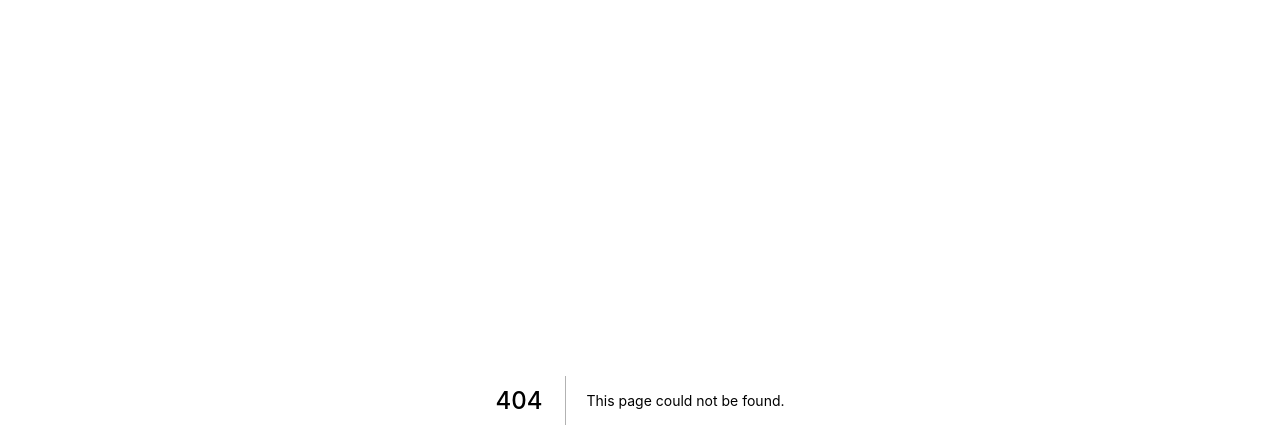
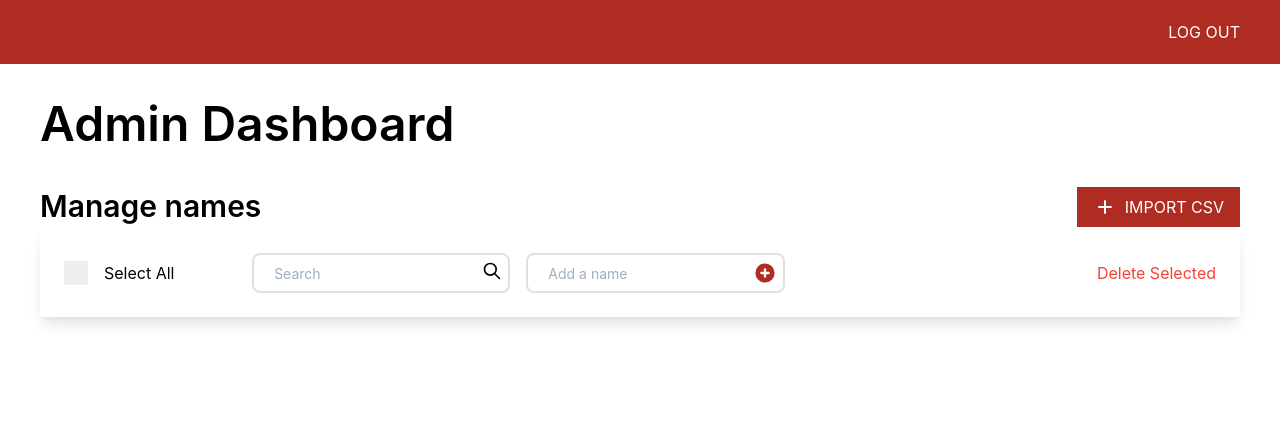
Before and after one commit to tukangdev/raffle-system, a Next.js app: page /admin in a window 1280 px wide. Before the commit this address had no page. Shown: the top 448 px of the page. Built offline with nearby package versions, Linux system fonts and the light colour scheme.

Commit message:
Admin page WIP

```diff
--- /dev/null
+++ b/components/checkbox-input.tsx
@@ -0,0 +1,15 @@
+import React from "react";
+
+const CheckboxInput = () => (
+  <div className="relative h-6 w-6">
+    <label className="checkbox-container block relative cursor-pointer select-none">
+      <input
+        type="checkbox"
+        className="absolute opacity-0 cursor-pointer h-0 w-0"
+      />
+      <span className="checkmark absolute top-0 left-0 h-6 w-6 bg-grey-200 hover:bg-grey-300"></span>
+    </label>
+  </div>
+);
+
+export default CheckboxInput;
--- /dev/null
+++ b/components/column.tsx
@@ -0,0 +1,24 @@
+import React from "react";
+
+const Column = ({
+  children,
+  title,
+  action,
+}: {
+  children: React.ReactNode;
+  title: string;
+  action?: React.ReactElement;
+}) => {
+  return (
+    <div className="w-full">
+      <div className="flex flex-row justify-between items-center">
+        <h2 className="text-3xl font-semibold">{title}</h2>
+        {action}
+      </div>
+
+      {children}
+    </div>
+  );
+};
+
+export default Column;
--- /dev/null
+++ b/components/nav.tsx
@@ -0,0 +1,11 @@
+import React from "react";
+
+const Nav = () => (
+  <nav className="w-full h-16 bg-primary">
+    <div className="flex flex-row justify-end items-center lg:container mx-auto h-full">
+      <a className="text-white">LOG OUT</a>
+    </div>
+  </nav>
+);
+
+export default Nav;
--- /dev/null
+++ b/components/search-input.tsx
@@ -0,0 +1,30 @@
+import React from "react";
+
+const SearchInput = ({ className }: { className?: string }) => (
+  <div className={`relative text-gray-600 ${className}`}>
+    <input
+      className="border-2 border-grey-300 bg-white h-10 px-5 pr-16 rounded-lg text-sm focus:outline-none w-full"
+      type="search"
+      name="search"
+      placeholder="Search"
+    />
+    <button type="submit" className="absolute right-0 top-0 mt-2 mr-2">
+      <svg
+        className="h-5 w-5"
+        xmlns="http://www.w3.org/2000/svg"
+        fill="none"
+        viewBox="0 0 24 24"
+        stroke="currentColor"
+      >
+        <path
+          strokeLinecap="round"
+          strokeLinejoin="round"
+          strokeWidth={2}
+          d="M21 21l-6-6m2-5a7 7 0 11-14 0 7 7 0 0114 0z"
+        />
+      </svg>
+    </button>
+  </div>
+);
+
+export default SearchInput;
--- /dev/null
+++ b/components/text-input.tsx
@@ -0,0 +1,23 @@
+import React, { ReactElement } from "react";
+
+const TextInput = ({
+  className,
+  rightIcon,
+  placeholder,
+}: {
+  className?: string;
+  rightIcon?: ReactElement;
+  placeholder?: string;
+}) => (
+  <div className={`relative text-gray-600 ${className}`}>
+    <input
+      placeholder={placeholder}
+      className="border-2 border-grey-300 bg-white h-10 px-5 pr-16 rounded-lg text-sm focus:outline-none w-full"
+    />
+    <button type="submit" className="absolute right-0 top-0 mt-2 mr-2">
+      {rightIcon}
+    </button>
+  </div>
+);
+
+export default TextInput;
--- /dev/null
+++ b/pages/admin.tsx
@@ -0,0 +1,73 @@
+import React from "react";
+import CheckboxInput from "../components/checkbox-input";
+import Column from "../components/column";
+import Nav from "../components/nav";
+import SearchInput from "../components/search-input";
+import TextInput from "../components/text-input";
+
+const Admin = () => {
+  return (
+    <>
+      <Nav />
+      <div className="container mx-auto my-6">
+        <h1 className="text-5xl font-semibold">Admin Dashboard</h1>
+        <div></div>
+        <div className="flex flex-row mt-6">
+          <Column
+            title="Manage names"
+            action={
+              <button className="bg-primary px-4 py-2 text-white">
+                <svg
+                  className="h-6 w-6 float-left mr-2"
+                  xmlns="http://www.w3.org/2000/svg"
+                  fill="none"
+                  viewBox="0 0 24 24"
+                  stroke="currentColor"
+                >
+                  <path
+                    strokeLinecap="round"
+                    strokeLinejoin="round"
+                    strokeWidth={2}
+                    d="M12 6v6m0 0v6m0-6h6m-6 0H6"
+                  />
+                </svg>{" "}
+                IMPORT CSV
+              </button>
+            }
+          >
+            <div className="rounded overflow-hidden shadow-lg p-6 flex flex-row items-center flex-wrap">
+              <div className="flex flex-row items-center flex-grow gap-4 flex-wrap">
+                <div className="flex flex-row gap-4 lg:w-1/6">
+                  <CheckboxInput />
+                  <p>Select All</p>
+                </div>
+                <SearchInput className="lg:w-1/4" />
+                <TextInput
+                  placeholder="Add a name"
+                  className="lg:w-1/4"
+                  rightIcon={
+                    <svg
+                      className="h-6 w-6 text-primary"
+                      xmlns="http://www.w3.org/2000/svg"
+                      viewBox="0 0 20 20"
+                      fill="currentColor"
+                    >
+                      <path
+                        fillRule="evenodd"
+                        d="M10 18a8 8 0 100-16 8 8 0 000 16zm1-11a1 1 0 10-2 0v2H7a1 1 0 100 2h2v2a1 1 0 102 0v-2h2a1 1 0 100-2h-2V7z"
+                        clipRule="evenodd"
+                      />
+                    </svg>
+                  }
+                />
+              </div>
+              <p className="text-red-500">Delete Selected</p>
+            </div>
+          </Column>
+        </div>
+      </div>
+    </>
+  );
+};
+
+export default Admin;
--- a/styles/globals.css
+++ b/styles/globals.css
@@ -18,3 +18,96 @@ a {
 * {
   box-sizing: border-box;
 }
+
+.checkbox-container input:checked ~ .checkmark {
+  background-color: #ae2c22;
+}
+
+.checkmark:after {
+  content: "";
+  position: absolute;
+  display: none;
+}
+
+.checkbox-container input:checked ~ .checkmark:after {
+  display: block;
+}
+
+/* Style the checkmark/indicator */
+.checkbox-container .checkmark:after {
+  left: 9px;
+  top: 5px;
+  width: 5px;
+  height: 10px;
+  border: solid white;
+  border-width: 0 3px 3px 0;
+  -webkit-transform: rotate(45deg);
+  -ms-transform: rotate(45deg);
+  transform: rotate(45deg);
+}
+
+.md-input-main {
+  @apply font-sans text-xl w-full;
+  width: 100%;
+  font-size: 1.25rem;
+  font-family: -apple-system, BlinkMacSystemFont, "Segoe UI", Roboto,
+    "Helvetica Neue", Arial, "Noto Sans", sans-serif, "Apple Color Emoji",
+    "Segoe UI Emoji", "Segoe UI Symbol", "Noto Color Emoji";
+}
+.md-input-box {
+  @apply relative;
+  position: relative;
+}
+.md-input {
+  @apply w-full;
+  width: 100%;
+  outline: none;
+  height: 50px;
+}
+.md-label {
+  @apply absolute pointer-events-none block;
+  display: block;
+  position: absolute;
+  pointer-events: none;
+  transform-origin: top left;
+  transform: translate(0, -40px) scale(1);
+  transition: color 200ms cubic-bezier(0, 0, 0.2, 1) 0ms,
+    transform 200ms cubic-bezier(0, 0, 0.2, 1) 0ms;
+}
+.md-label-focus {
+  @apply text-blue-500;
+  color: #3182ce;
+  transform: translate(0, -65px) scale(0.75);
+  transform-origin: top left;
+}
+.md-input-underline {
+  border-bottom: 1px solid #718096;
+}
+.md-input-underline:after {
+  @apply absolute left-0 right-0 pointer-events-none;
+  position: absolute;
+  left: 0;
+  right: 0;
+  pointer-events: none;
+  bottom: -0.05rem;
+  content: "";
+  transition: transform 200ms cubic-bezier(0, 0, 0.2, 1) 0ms;
+  transform: scaleX(0);
+  border-bottom: 2px solid #805ad5;
+}
+.md-input:focus ~ .md-input-underline:after {
+  transform: scaleX(1);
+}
+.md-input:focus + .md-label,
+.md-input:not(:placeholder-shown) + .md-label {
+  @apply md-label-focus;
+  color: #3182ce;
+  transform: translate(0, -65px) scale(0.75);
+  transform-origin: top left;
+}
+/* enable to leave border-bottom in modified color when the field is populated */
+/*
+.md-input:not(:placeholder-shown) ~ .md-input-underline:after {
+  	transform: scaleX(1);
+}
+*/
```
